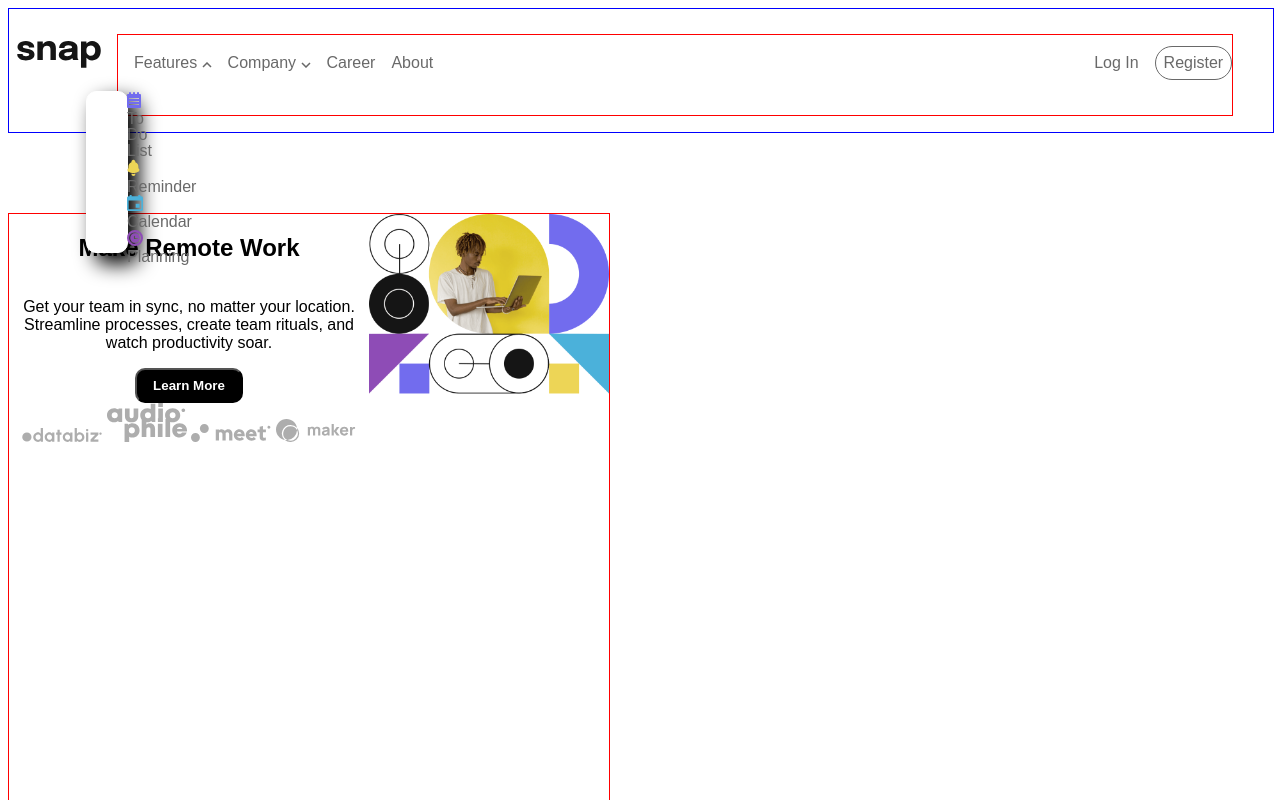
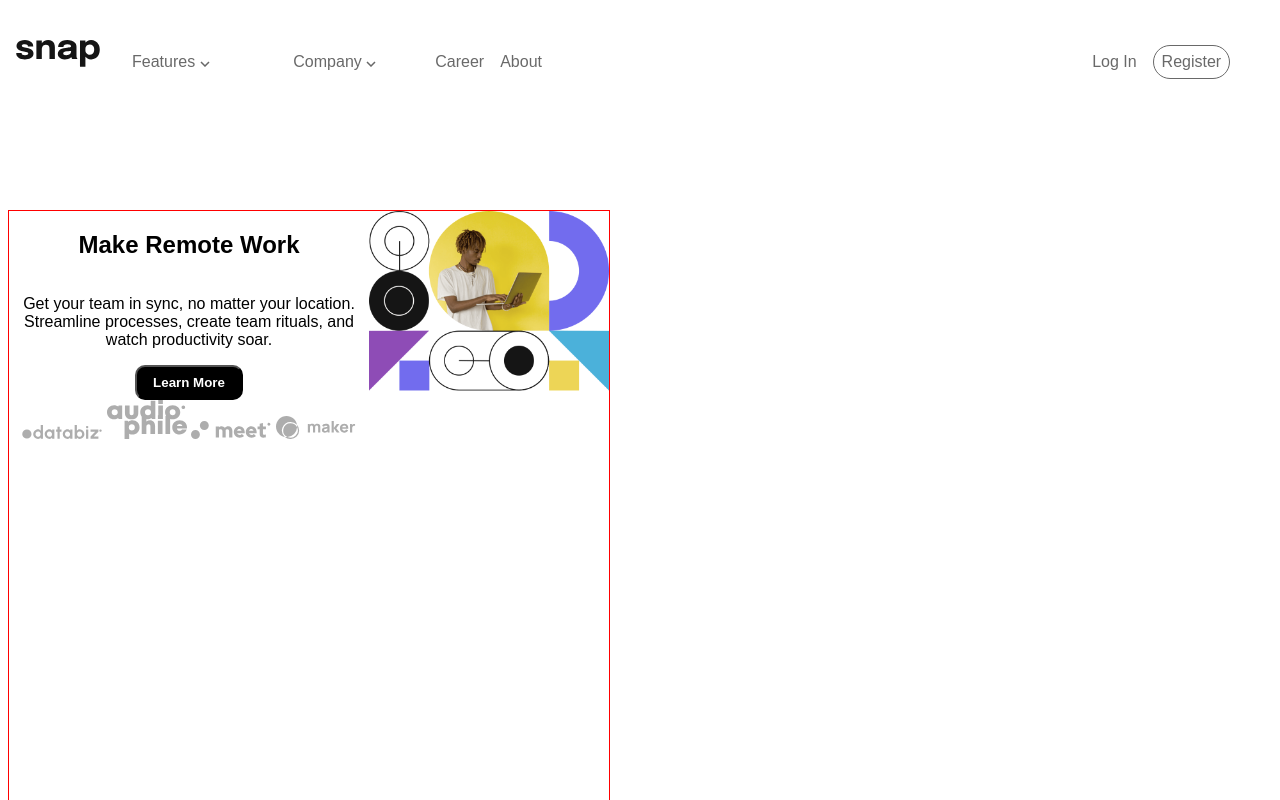
Before and after one commit to David93Code/frontEndMentorDropDownNavigation, a plain HTML site: page index.html in a window 1280 px wide. Both pictures are taken after a click on the link "Features". Shown: the top 800 px of the page. Drawn offline with Linux system fonts and the light colour scheme.

Commit message:
tries again

```diff
--- a/resources/app.js
+++ b/resources/app.js
@@ -31,17 +31,18 @@ function hideBurgerMenu() {
    function showSubMenu(btnID) {
        console.log(btnID);
        const subMenu= document.getElementById("sub-menu-" + btnID);
+      if(window.innerWidth < 600){
        if (subMenu.style.visibility == "visible") {
            subMenu.style.visibility = "hidden";
            subMenu.style.maxHeight = "0px";
-           document.getElementById("sub-menu-features").style.width = "120px";
-           document.getElementById("sub-menu-company").style.width = "100px";
+
            document.getElementById(btnID + "-down").src = "./resources/images/icon-arrow-down.svg";
        } else {
            subMenu.style.visibility = "visible";
            subMenu.style.maxHeight = "fit-content";
            document.getElementById(btnID + "-down").src = "./resources/images/icon-arrow-up.svg";
-       }
+
+       }}
 
    }
 
--- a/resources/style.css
+++ b/resources/style.css
@@ -93,7 +93,7 @@ nav {
     /* display: none; */
     position: initial;
     max-height: 0;
-    width: 0;
+
 
 }
 
@@ -205,7 +205,7 @@ nav {
          flex-direction: row;
          /* justify-content: space-between; */
          align-items: baseline;
-         border: 1px solid blue;
+
      }
 
      .snap-logo {
@@ -238,11 +238,13 @@ nav {
 
 
         left: 0;
-        border: 1px solid red;
+
         width: 95%;
         height: 5rem;
 
      }
+
+
      .nav-list li {
         margin-right: 1rem;
      }
@@ -252,17 +254,19 @@ nav {
 
      }
 
-     .sub-menu {
+     #features:hover > #sub-menu-features {
          /* display: block; */
-         position: relative;
-         left: -3rem;
+        visibility: visible;
          border: 1px solid white;
          border-radius: 10px;
          background-color: white;
          height: 10rem;
          line-height: 1rem;
          box-shadow: 10px 10px 20px 1px  ;
+
+         position: absolute;
      }
+
 
 
      .log-in-div {
```
Also changed, not shown: index.html (+1 -1 lines).
